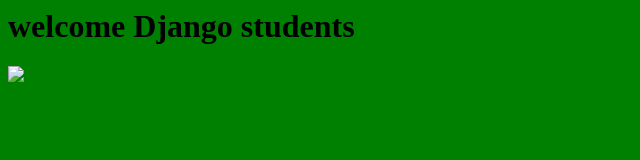
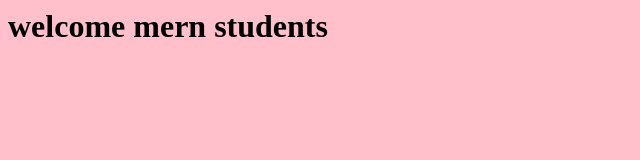
Before and after one commit to vikaaslaksita/ravinict, a plain HTML site: page index.html in a window 1280 px wide. Shown: the whole page, without its empty margins (0-640 px from the left). Drawn offline with Linux system fonts and the light colour scheme.

Commit message:
Update index.html

```diff
--- a/index.html
+++ b/index.html
@@ -1,6 +1,6 @@
 <html>
-    <body bgcolor="green">
-        <h1>welcome Django students</h1>
-        <img src="11.jpg">
+    <body bgcolor="pink">
+        <h1>welcome mern students</h1>
+        <img src="11.jpg" width="200" height="200>
     </body>
 </html>
```
